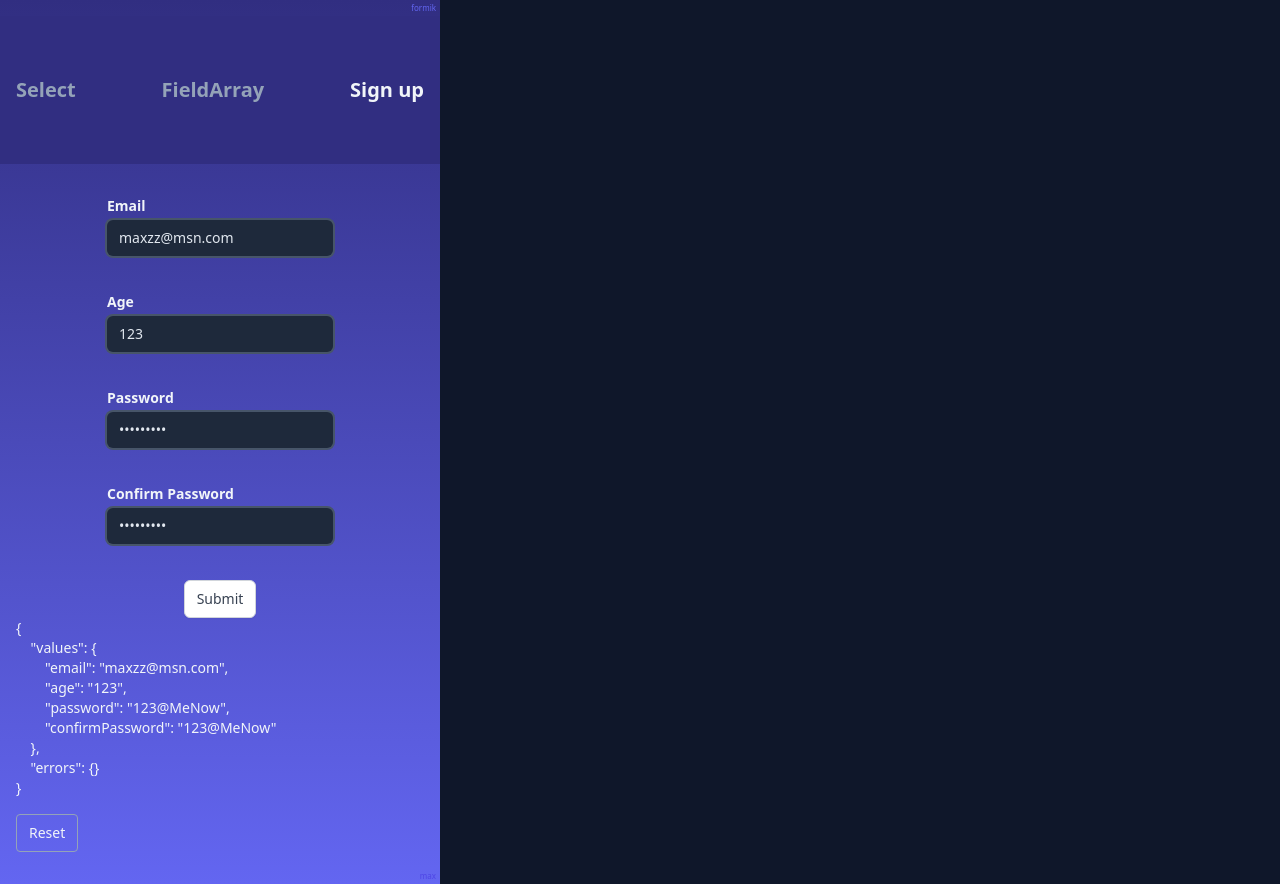
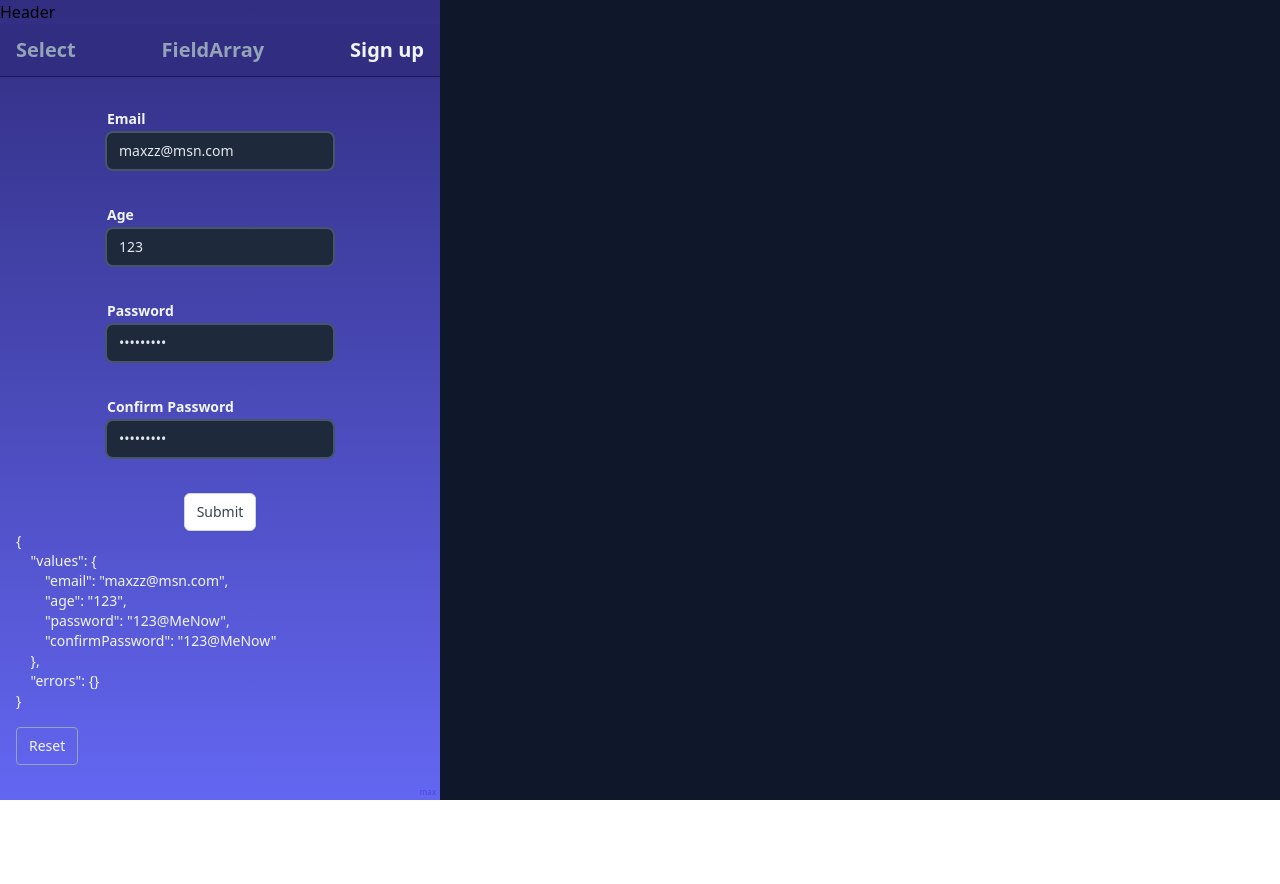
Before and after one commit to maxzz/forms-formik, a React (Vite) app: page / in a window 1280 px wide. After the commit the page ends 800 px from the top, so only its background shows below. Built offline with nearby package versions, Linux system fonts and the light colour scheme.

Commit message:
WIP. DisplayInfo. update app components layout

```diff
--- a/src/App.tsx
+++ b/src/App.tsx
@@ -1,17 +1,15 @@
-import { Page } from "./components";
+import { Footer, Header, MainSection } from "./components";
 
 export function App() {
     return (
         <div className="min-h-screen bg-gradient-to-b from-indigo-900 to-indigo-500 grid grid-cols-[max-content_1fr]">
 
             <div className="flex flex-col">
-                <header className="px-1 py-0.5 text-[0.5rem] text-indigo-500 text-end">
-                    formik
-                </header>
+                <Header />
                 <div className="flex-1">
-                    <Page />
+                    <MainSection />
                 </div>
-                <footer className="px-1 py-0.5 text-[0.5rem] text-indigo-600 text-end">max</footer>
+                <Footer />
             </div>
 
             <div className="bg-slate-900"></div>
--- /dev/null
+++ b/src/components/1-header copy/index.tsx
@@ -0,0 +1,7 @@
+export function Header() {
+    return (
+        <header className="p-2 text-[0.5rem] text-end text-orange-500">
+            formik
+        </header>
+    );
+}
--- /dev/null
+++ b/src/components/1-header/index.tsx
@@ -0,0 +1,7 @@
+export function Header() {
+    return (
+        <div>
+            Header
+        </div>
+    );
+}
--- a/src/components/2-main/1-select/index.tsx
+++ b/src/components/2-main/1-select/index.tsx
@@ -56,6 +56,7 @@ export function Form1Select() {
 
                 <DisplayInfo values={values} errors={errors} resetForm={resetForm} />
             </>)}
+
         </Formik>
     );
 }
--- /dev/null
+++ b/src/components/2-main/index.tsx
@@ -0,0 +1,33 @@
+import { HTMLAttributes, useState } from 'react';
+import { Form1Select } from './1-select';
+import { Form2FieldArray } from './2-field-array';
+import { Form3Signup } from './3-sign-up';
+import { classNames } from '../../utils/classnames';
+
+function TabButton({ active, children, ...rest }: { active: boolean; } & HTMLAttributes<HTMLButtonElement>) {
+    return (
+        <button className={classNames("px-4 py-3 w-max font-semibold text-xl select-none", active ? "text-slate-100" : "text-slate-400 hover:text-slate-200")} {...rest}>
+            {children}
+        </button>
+    );
+}
+
+export function MainSection() {
+    const [currentForm, setCurrentForm] = useState(2);
+    return (
+        <div className="h-full text-sm text-slate-100 flex flex-col">
+
+            <div className="bg-indigo-900 border-indigo-950 border-b flex items-center justify-between">
+                <TabButton active={currentForm === 0} onClick={() => setCurrentForm(0)}>Select</TabButton>
+                <TabButton active={currentForm === 1} onClick={() => setCurrentForm(1)}>FieldArray</TabButton>
+                <TabButton active={currentForm === 2} onClick={() => setCurrentForm(2)}>Sign up</TabButton>
+            </div>
+
+            <div className="py-4 min-w-[440px]">
+                {currentForm === 0 && <div className="px-4 h-full"> <Form1Select /> </div>}
+                {currentForm === 1 && <div className="px-4 h-full"> <Form2FieldArray /> </div>}
+                {currentForm === 2 && <div className="px-4 h-full"> <Form3Signup /> </div>}
+            </div>
+        </div>
+    );
+}
--- /dev/null
+++ b/src/components/3-footer/index.tsx
@@ -0,0 +1,7 @@
+export function Footer() {
+    return (
+        <footer className="px-1 py-0.5 text-[0.5rem] text-indigo-600 text-end">
+            max
+        </footer>
+    );
+}
--- a/src/components/index.tsx
+++ b/src/components/index.tsx
@@ -1,33 +1,3 @@
-import { HTMLAttributes, useState } from 'react';
-import { Form1Select } from './2-main/1-select';
-import { Form2FieldArray } from './2-main/2-field-array';
-import { Form3Signup } from './2-main/3-sign-up';
-import { classNames } from '../utils/classnames';
-
-function TabButton({ active, children, ...rest }: { active: boolean; } & HTMLAttributes<HTMLButtonElement>) {
-    return (
-        <button className={classNames("px-4 py-3 w-max font-semibold text-xl select-none", active ? "text-slate-100" : "text-slate-400 hover:text-slate-200")} {...rest}>
-            {children}
-        </button>
-    );
-}
-
-export function Page() {
-    const [currentForm, setCurrentForm] = useState(2);
-    return (
-        <div className="h-full text-sm text-slate-100 flex flex-col">
-
-            <div className="py-12 flex items-center justify-between bg-indigo-900">
-                <TabButton active={currentForm === 0} onClick={() => setCurrentForm(0)}>Select</TabButton>
-                <TabButton active={currentForm === 1} onClick={() => setCurrentForm(1)}>FieldArray</TabButton>
-                <TabButton active={currentForm === 2} onClick={() => setCurrentForm(2)}>Sign up</TabButton>
-            </div>
-
-            <div className="py-4 min-w-[440px]">
-                {currentForm === 0 && <div className="px-4 h-full"> <Form1Select /> </div>}
-                {currentForm === 1 && <div className="px-4 h-full"> <Form2FieldArray /> </div>}
-                {currentForm === 2 && <div className="px-4 h-full"> <Form3Signup /> </div>}
-            </div>
-        </div>
-    );
-}
+export * from "./1-header";
+export * from "./2-main";
+export * from "./3-footer";
```
